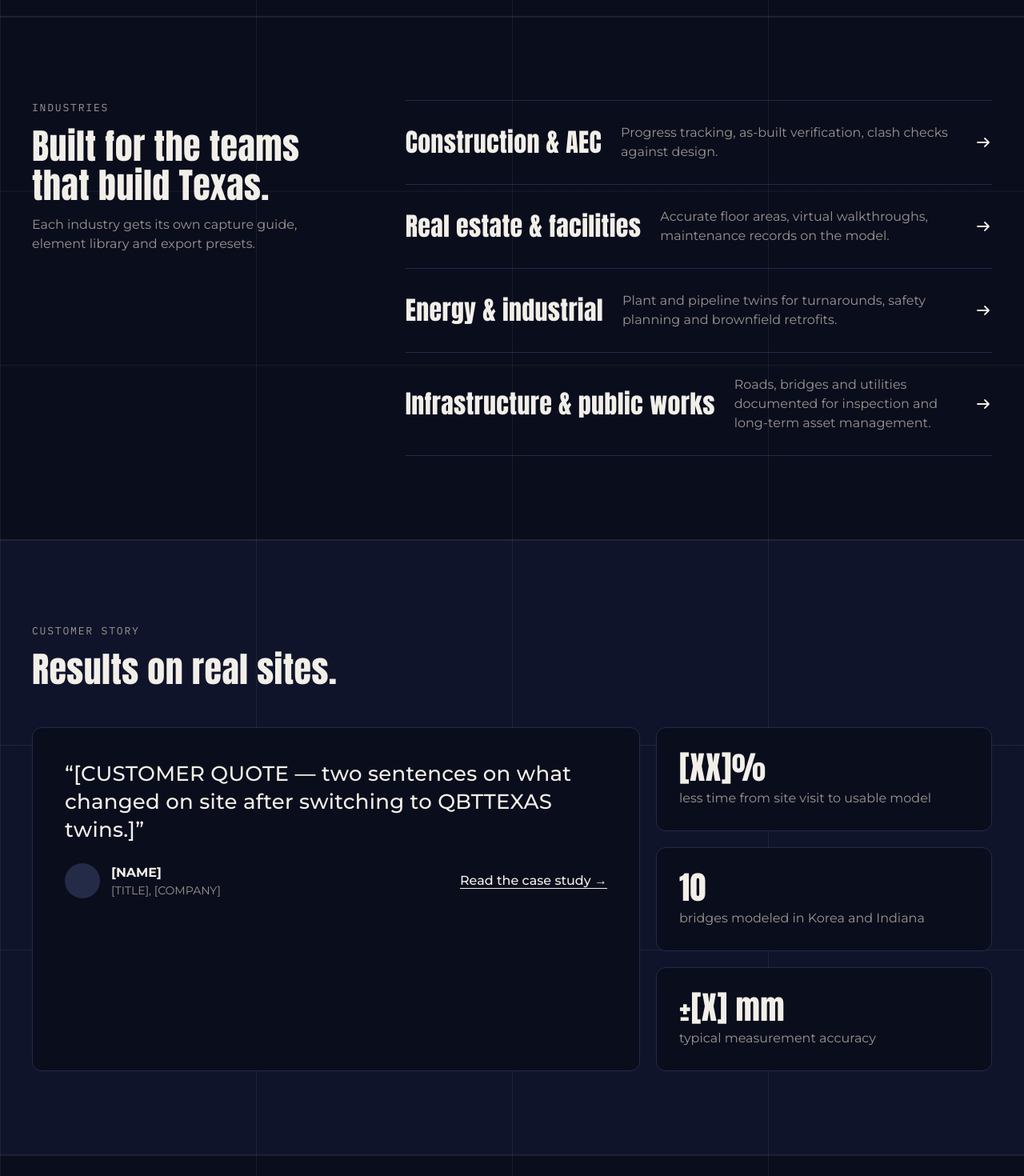
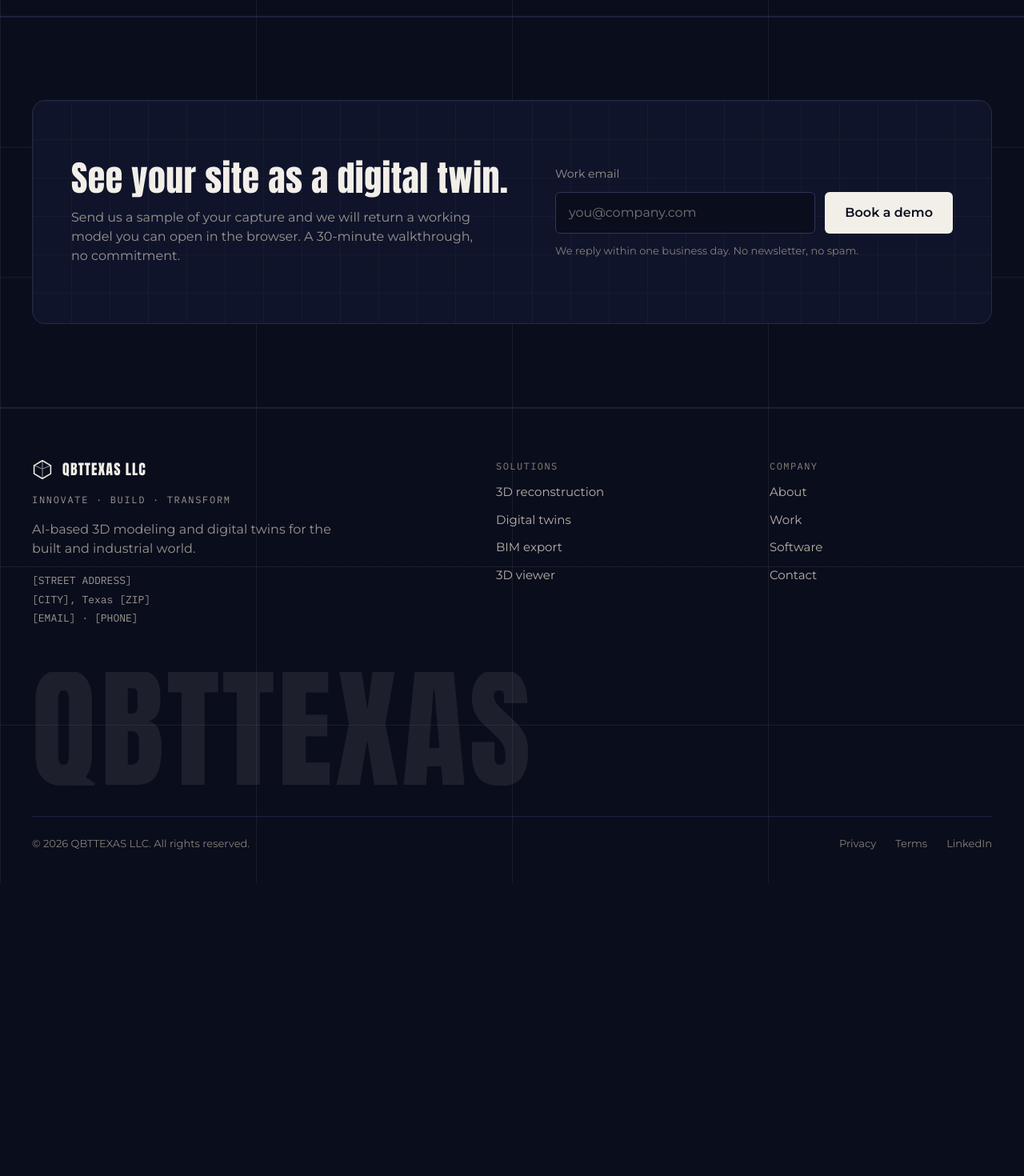
Before and after one commit to youngbrain85/QBT, a Next.js app: page / in a window 1280 px wide. Shown: the part 5920-7390 px from the top of the page at 80% size. After the commit the page ends 7024 px from the top, so only its background shows below. Built offline with nearby package versions, Linux system fonts and the light colour scheme; no server answers.

Commit message:
Home: drop the Industries and customer story sections
Both sections removed from the page and the footer's Industries column
with them, per the site review.

Co-Authored-By: Claude Fable 5.1 <noreply@anthropic.com>
Claude-Session: https://claude.ai/code/session_01JqLAZ823Z4F2fdrj178nNZ

```diff
--- a/src/app/page.tsx
+++ b/src/app/page.tsx
@@ -1,6 +1,6 @@
 import Nav from "@/components/Nav";
 import Hero from "@/components/Hero";
-import { CTA, Footer, HowItWorks, Industries, Proof, ServicesBar, Software, Work } from "@/components/Sections";
+import { CTA, Footer, HowItWorks, ServicesBar, Software, Work } from "@/components/Sections";
 
 export default function Home() {
   return (
@@ -12,8 +12,6 @@ export default function Home() {
         <Work />
         <HowItWorks />
         <Software />
-        <Industries />
-        <Proof />
         <CTA />
       </main>
       <Footer />
--- a/src/components/Sections.tsx
+++ b/src/components/Sections.tsx
@@ -244,83 +244,6 @@ export function Software() {
 }
 
 
-export function Industries() {
-  const rows: [string, string][] = [
-    ["Construction & AEC", "Progress tracking, as-built verification, clash checks against design."],
-    ["Real estate & facilities", "Accurate floor areas, virtual walkthroughs, maintenance records on the model."],
-    ["Energy & industrial", "Plant and pipeline twins for turnarounds, safety planning and brownfield retrofits."],
-    ["Infrastructure & public works", "Roads, bridges and utilities documented for inspection and long-term asset management."],
-  ];
-  return (
-    <section id="industries" className="section motif--drafting">
-      <div className={`container section__inner ${s.industriesInner}`} style={{ flexDirection: "row" }}>
-        <div className={s.industriesIntro}>
-          <p className="eyebrow">Industries</p>
-          <h2 className="display">Built for the teams that build Texas.</h2>
-          <p>Each industry gets its own capture guide, element library and export presets.</p>
-        </div>
-        <ul className={s.industryList}>
-          {rows.map(([a, b]) => (
-            <li key={a}>
-              <Link href="/#contact">
-                <span className="display">{a}</span>
-                <span>{b}</span>
-                <svg width="22" height="22" viewBox="0 0 22 22" fill="none" aria-hidden="true">
-                  <path d="M4 11h14m0 0-5-5m5 5-5 5" stroke="currentColor" strokeWidth="1.8" strokeLinecap="round" strokeLinejoin="round" />
-                </svg>
-              </Link>
-            </li>
-          ))}
-        </ul>
-      </div>
-    </section>
-  );
-}
-
-export function Proof() {
-  return (
-    <section id="proof" className="section motif--drafting motif--drafting-surface">
-      <div className="container section__inner">
-        <div className="section__title">
-          <p className="eyebrow">Customer story</p>
-          <h2 className="display">Results on real sites.</h2>
-        </div>
-        <div className="grid">
-          <figure className={`card card--ground ${s.quote}`}>
-            <blockquote className="display" style={{ fontFamily: "var(--font-body)" }}>
-              “[CUSTOMER QUOTE — two sentences on what changed on site after switching to QBTTEXAS twins.]”
-            </blockquote>
-            <figcaption>
-              <span className={s.avatar} />
-              <span style={{ display: "flex", flexDirection: "column" }}>
-                <strong>[NAME]</strong>
-                <span className="muted" style={{ fontSize: 14 }}>
-                  [TITLE], [COMPANY]
-                </span>
-              </span>
-              <Link href="/#contact" className="link" style={{ marginLeft: "auto" }}>
-                Read the case study →
-              </Link>
-            </figcaption>
-          </figure>
-          <div className={s.metrics}>
-            {[
-              ["[XX]%", "less time from site visit to usable model"],
-              ["10", "bridges modeled in Korea and Indiana"],
-              ["±[X] mm", "typical measurement accuracy"],
-            ].map(([n, l]) => (
-              <div key={l} className={`card card--ground ${s.metric}`}>
-                <strong className="display">{n}</strong>
-                <span>{l}</span>
-              </div>
-            ))}
-          </div>
-        </div>
-      </div>
-    </section>
-  );
-}
-
 export function CTA() {
   return (
     <section id="contact" className="section motif--drafting">
@@ -349,7 +272,6 @@ export function CTA() {
 export function Footer() {
   const cols: [string, [string, string][]][] = [
     ["Solutions", [["3D reconstruction", "/#software"], ["Digital twins", "/#software"], ["BIM export", "/#software"], ["3D viewer", "/models"]]],
-    ["Industries", [["Construction", "/#industries"], ["Real estate", "/#industries"], ["Energy", "/#industries"], ["Infrastructure", "/#industries"]]],
     ["Company", [["About", "/#about"], ["Work", "/#work"], ["Software", "/#software"], ["Contact", "/#contact"]]],
   ];
   return (
```
